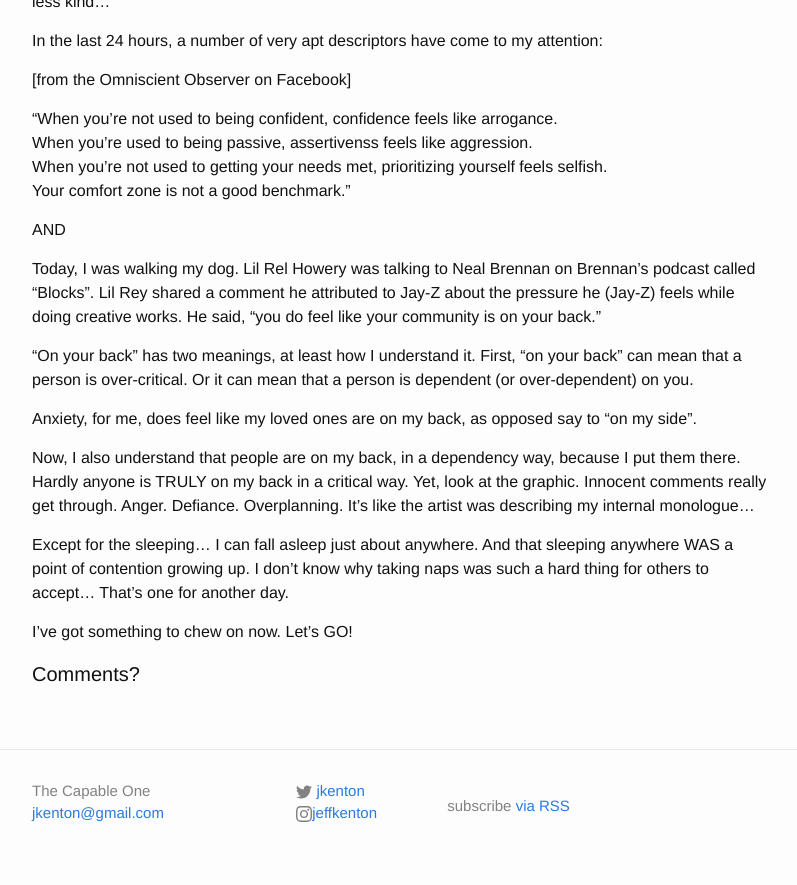
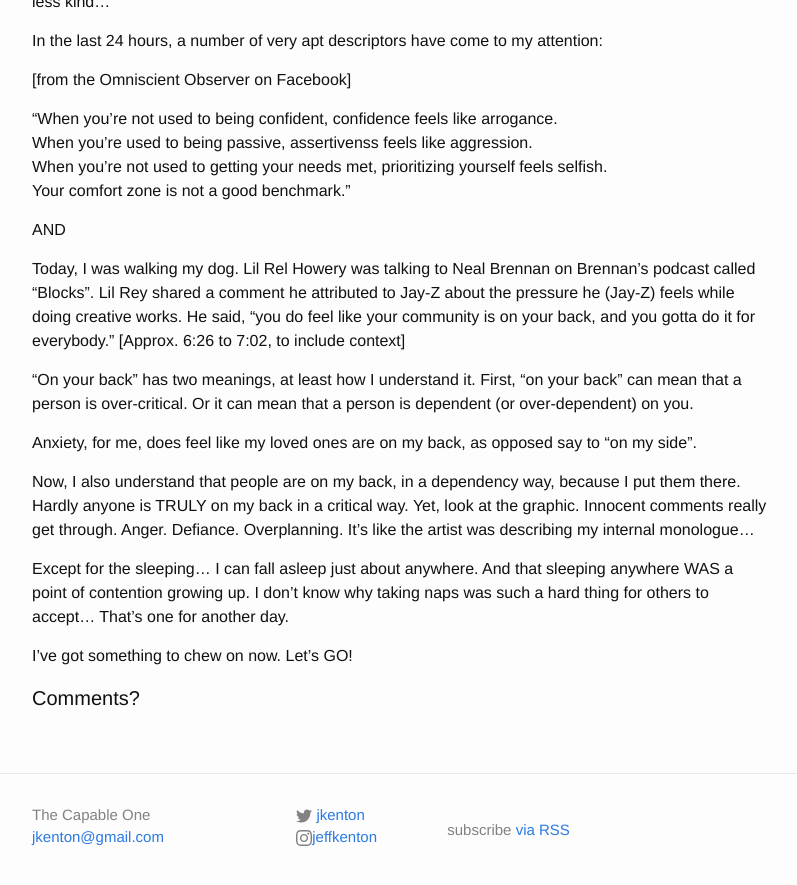
Before and after one commit to jkenton/CapableOne, a Jekyll site: the page built from _posts/2023-12-28-mind-blower.md, in a window 1280 px wide and 900 px high, scrolled down 1018 px. Shown: the top 885 px of the window, without its empty margins (238-1035 px from the left). Built offline with Jekyll 4.4.1, drawn with Linux system fonts in a browser that asks for light colours; comment, search, counter and statistics services are not loaded.

```diff
--- a/_posts/2023-12-28-mind-blower.md
+++ b/_posts/2023-12-28-mind-blower.md
@@ -28,7 +28,7 @@
 
 AND
 
-Today, I was walking my dog. Lil Rel Howery was talking to Neal Brennan on Brennan's podcast called "Blocks". Lil Rey shared a comment he attributed to Jay-Z about the pressure he (Jay-Z) feels while doing creative works. He said, "you do feel like your community is on your back."
+Today, I was walking my dog. Lil Rel Howery was talking to Neal Brennan on Brennan's podcast called "Blocks". Lil Rey shared a comment he attributed to Jay-Z about the pressure he (Jay-Z) feels while doing creative works. He said, "you do feel like your community is on your back, and you gotta do it for everybody." [Approx. 6:26 to 7:02, to include context]
 
 "On your back" has two meanings, at least how I understand it. First, "on your back" can mean that a person is over-critical. Or it can mean that a person is dependent (or over-dependent) on you.
 
```
